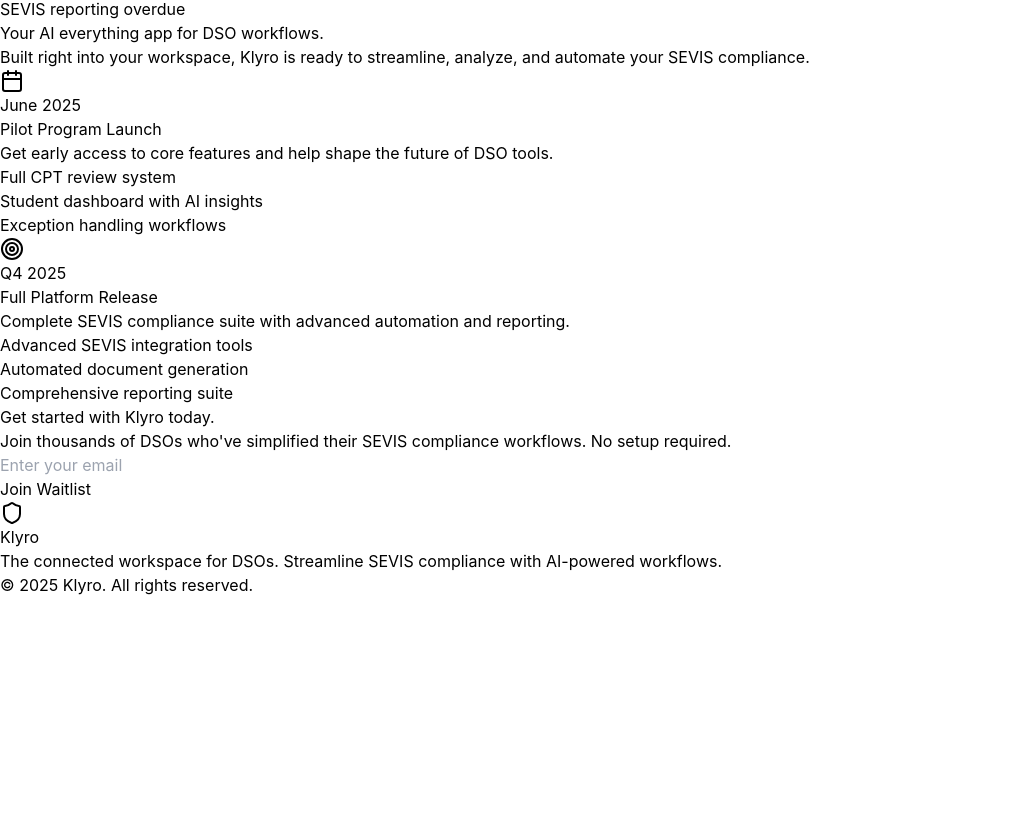
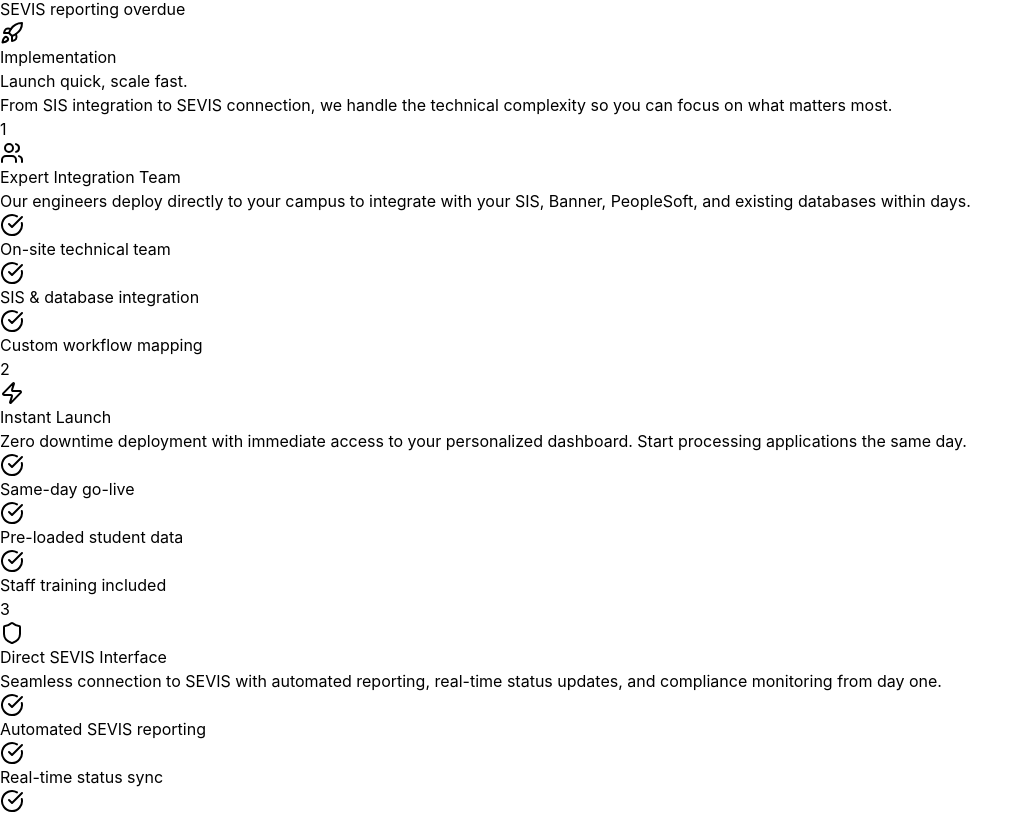
Before and after one commit to AmolMendonca/klyro-vercel, a React (Vite) app: page / in a window 1280 px wide. Shown: the part 3239-4055 px from the top of the page, without its empty margins (0-1029 px from the left). Before the commit the page ends 3836 px from the top, so only its background shows below. Built offline with nearby package versions, Linux system fonts and the light colour scheme.

Commit message:
Landing update

```diff
--- a/src/App.jsx
+++ b/src/App.jsx
@@ -14,7 +14,9 @@
   Play,
   BookOpen,
   Database,
-  Calendar
+  Calendar,
+  Rocket,
+  Settings
 } from 'lucide-react';
 
 import ucBerkeleyLogo from './logos/Berkeley.svg'
@@ -194,6 +196,7 @@
           </div>
         </div>
       </section>
+
       {/* Credentials Section - Logo showcase */}
       <section className="px-6 py-16 bg-white border-t border-gray-100">
         <div className="max-w-6xl mx-auto text-center">
@@ -264,8 +267,6 @@
           </div>
         </div>
       </section>
-
-
 
       {/* Feature Sections - Notion's card style */}
       <section className="px-6 py-24 bg-gray-50">
@@ -499,8 +500,128 @@
         </div>
       </section>
 
+      {/* Launch Quick Section */}
+      <section className="px-6 py-24 bg-white">
+        <div className="max-w-7xl mx-auto">
+          {/* Header */}
+          <div className="text-center mb-20">
+            <div className="inline-flex items-center bg-orange-50 text-orange-700 px-3 py-1 rounded-full text-sm font-medium mb-6">
+              <Rocket className="w-4 h-4 mr-2" />
+              Implementation
+            </div>
+            <h2 className="text-4xl md:text-5xl font-bold text-gray-900 mb-6 leading-tight">
+              Launch quick,
+              <span className="text-gray-400"> scale fast.</span>
+            </h2>
+            <p className="text-xl text-gray-600 max-w-3xl mx-auto leading-relaxed">
+              From SIS integration to SEVIS connection, we handle the technical complexity so you can focus on what matters most.
+            </p>
+          </div>
+
+          {/* Three-step process */}
+          <div className="grid lg:grid-cols-3 gap-8 mb-20">
+            {/* Step 1 */}
+            <div className="bg-gray-50 rounded-lg p-8 relative">
+              <div className="absolute -top-4 left-8">
+                <div className="w-8 h-8 bg-blue-600 rounded-full flex items-center justify-center text-white text-sm font-bold">
+                  1
+                </div>
+              </div>
+              <div className="pt-4">
+                <div className="w-12 h-12 bg-blue-100 rounded-lg flex items-center justify-center mb-4">
+                  <Users className="w-6 h-6 text-blue-600" />
+                </div>
+                <h3 className="text-xl font-semibold text-gray-900 mb-3">Expert Integration Team</h3>
+                <p className="text-gray-600 mb-4">
+                  Our engineers deploy directly to your campus to integrate with your SIS, Banner, PeopleSoft, and existing databases within days.
+                </p>
+                <div className="space-y-2 text-sm text-gray-600">
+                  <div className="flex items-center">
+                    <CheckCircle className="w-4 h-4 text-green-600 mr-2" />
+                    On-site technical team
+                  </div>
+                  <div className="flex items-center">
+                    <CheckCircle className="w-4 h-4 text-green-600 mr-2" />
+                    SIS & database integration
+                  </div>
+                  <div className="flex items-center">
+                    <CheckCircle className="w-4 h-4 text-green-600 mr-2" />
+                    Custom workflow mapping
+                  </div>
+                </div>
+              </div>
+            </div>
+
+            {/* Step 2 */}
+            <div className="bg-gray-50 rounded-lg p-8 relative">
+              <div className="absolute -top-4 left-8">
+                <div className="w-8 h-8 bg-green-600 rounded-full flex items-center justify-center text-white text-sm font-bold">
+                  2
+                </div>
+              </div>
+              <div className="pt-4">
+                <div className="w-12 h-12 bg-green-100 rounded-lg flex items-center justify-center mb-4">
+                  <Zap className="w-6 h-6 text-green-600" />
+                </div>
+                <h3 className="text-xl font-semibold text-gray-900 mb-3">Instant Launch</h3>
+                <p className="text-gray-600 mb-4">
+                  Zero downtime deployment with immediate access to your personalized dashboard. Start processing applications the same day.
+                </p>
+                <div className="space-y-2 text-sm text-gray-600">
+                  <div className="flex items-center">
+                    <CheckCircle className="w-4 h-4 text-green-600 mr-2" />
+                    Same-day go-live
+                  </div>
+                  <div className="flex items-center">
+                    <CheckCircle className="w-4 h-4 text-green-600 mr-2" />
+                    Pre-loaded student data
+                  </div>
+                  <div className="flex items-center">
+                    <CheckCircle className="w-4 h-4 text-green-600 mr-2" />
+                    Staff training included
+                  </div>
+                </div>
+              </div>
+            </div>
+
+            {/* Step 3 */}
+            <div className="bg-gray-50 rounded-lg p-8 relative">
+              <div className="absolute -top-4 left-8">
+                <div className="w-8 h-8 bg-purple-600 rounded-full flex items-center justify-center text-white text-sm font-bold">
+                  3
+                </div>
+              </div>
+              <div className="pt-4">
+                <div className="w-12 h-12 bg-purple-100 rounded-lg flex items-center justify-center mb-4">
+                  <Shield className="w-6 h-6 text-purple-600" />
+                </div>
+                <h3 className="text-xl font-semibold text-gray-900 mb-3">Direct SEVIS Interface</h3>
+                <p className="text-gray-600 mb-4">
+                  Seamless connection to SEVIS with automated reporting, real-time status updates, and compliance monitoring from day one.
+                </p>
+                <div className="space-y-2 text-sm text-gray-600">
+                  <div className="flex items-center">
+                    <CheckCircle className="w-4 h-4 text-green-600 mr-2" />
+                    Automated SEVIS reporting
+                  </div>
+                  <div className="flex items-center">
+                    <CheckCircle className="w-4 h-4 text-green-600 mr-2" />
+                    Real-time status sync
+                  </div>
+                  <div className="flex items-center">
+                    <CheckCircle className="w-4 h-4 text-green-600 mr-2" />
+                    Compliance monitoring
+                  </div>
+                </div>
+              </div>
+            </div>
+          </div>
+
+        </div>
+      </section>
+
       {/* Timeline Section - Notion style */}
-      <section className="px-6 py-24">
+      <section className="px-6 py-24 bg-gray-50">
         <div className="max-w-4xl mx-auto">
           <div className="text-center mb-16">
             <h2 className="text-4xl md:text-5xl font-bold text-gray-900 mb-6">
@@ -513,7 +634,7 @@
           </div>
 
           <div className="grid md:grid-cols-2 gap-8">
-            <div className="bg-gray-50 rounded-lg p-8">
+            <div className="bg-white rounded-lg p-8 shadow-sm border border-gray-200">
               <div className="inline-flex items-center bg-green-100 text-green-800 px-3 py-1 rounded-full text-sm font-medium mb-4">
                 <Calendar className="w-4 h-4 mr-2" />
                 June 2025
@@ -536,7 +657,7 @@
               </ul>
             </div>
 
-            <div className="bg-gray-50 rounded-lg p-8">
+            <div className="bg-white rounded-lg p-8 shadow-sm border border-gray-200">
               <div className="inline-flex items-center bg-blue-100 text-blue-800 px-3 py-1 rounded-full text-sm font-medium mb-4">
                 <Target className="w-4 h-4 mr-2" />
                 Q4 2025
@@ -563,7 +684,7 @@
       </section>
 
       {/* Email Signup Section with Formspree */}
-      <section id="interest-form" className="px-6 py-24 bg-gray-50">
+      <section id="interest-form" className="px-6 py-24 bg-white">
         <div className="max-w-3xl mx-auto text-center">
           <h2 className="text-4xl md:text-5xl font-bold text-gray-900 mb-6">
             Get started with
@@ -614,7 +735,7 @@
       </section>
 
       {/* Footer - Notion minimalist style */}
-      <footer className="px-6 py-16 border-t border-gray-100">
+      <footer className="px-6 py-16 border-t border-gray-100 bg-gray-50">
         <div className="max-w-7xl mx-auto">
           <div className="flex flex-col md:flex-row justify-between items-start mb-12">
             <div className="mb-8 md:mb-0">
@@ -630,7 +751,7 @@
             </div>
           </div>
 
-          <div className="border-t border-gray-100 pt-8 text-center text-sm text-gray-500">
+          <div className="border-t border-gray-200 pt-8 text-center text-sm text-gray-500">
             © 2025 Klyro. All rights reserved.
           </div>
         </div>
@@ -639,5 +760,4 @@
   );
 };
 
-
 export default StatusBridgeLanding;
```
